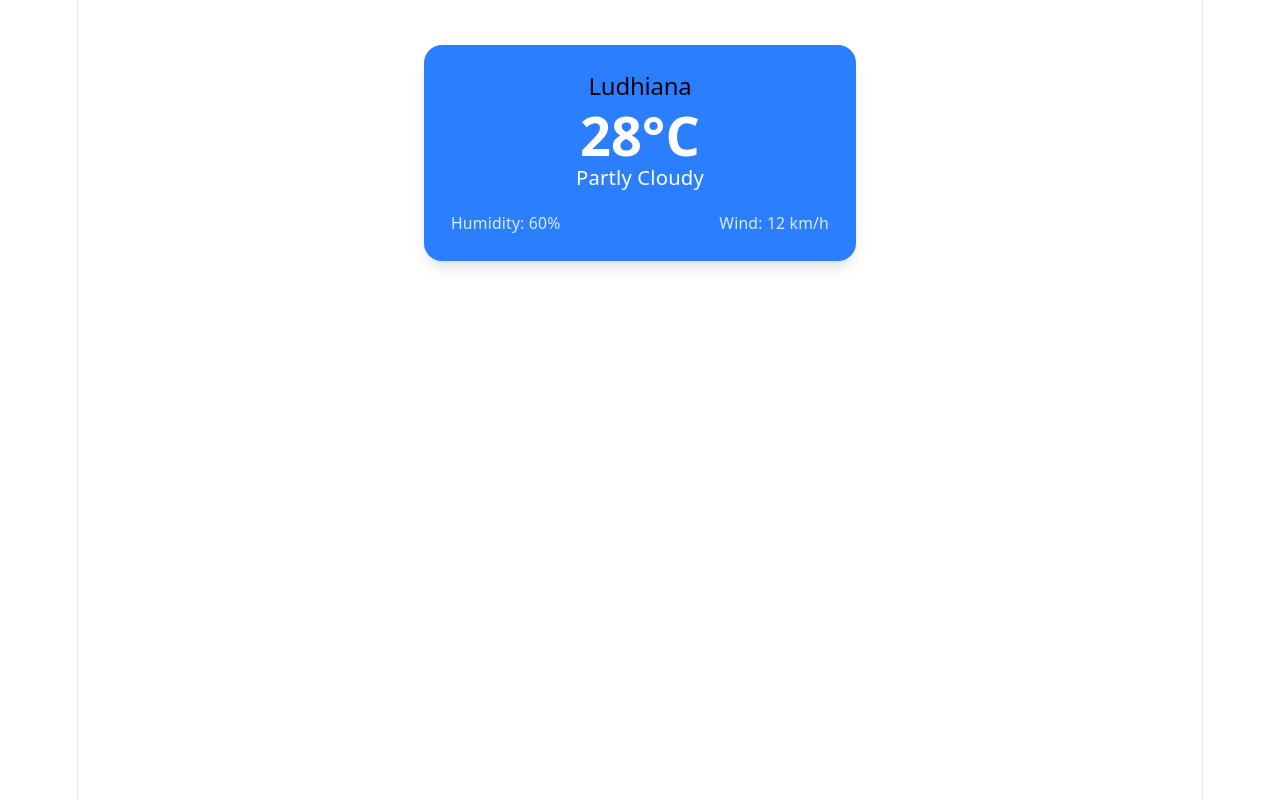
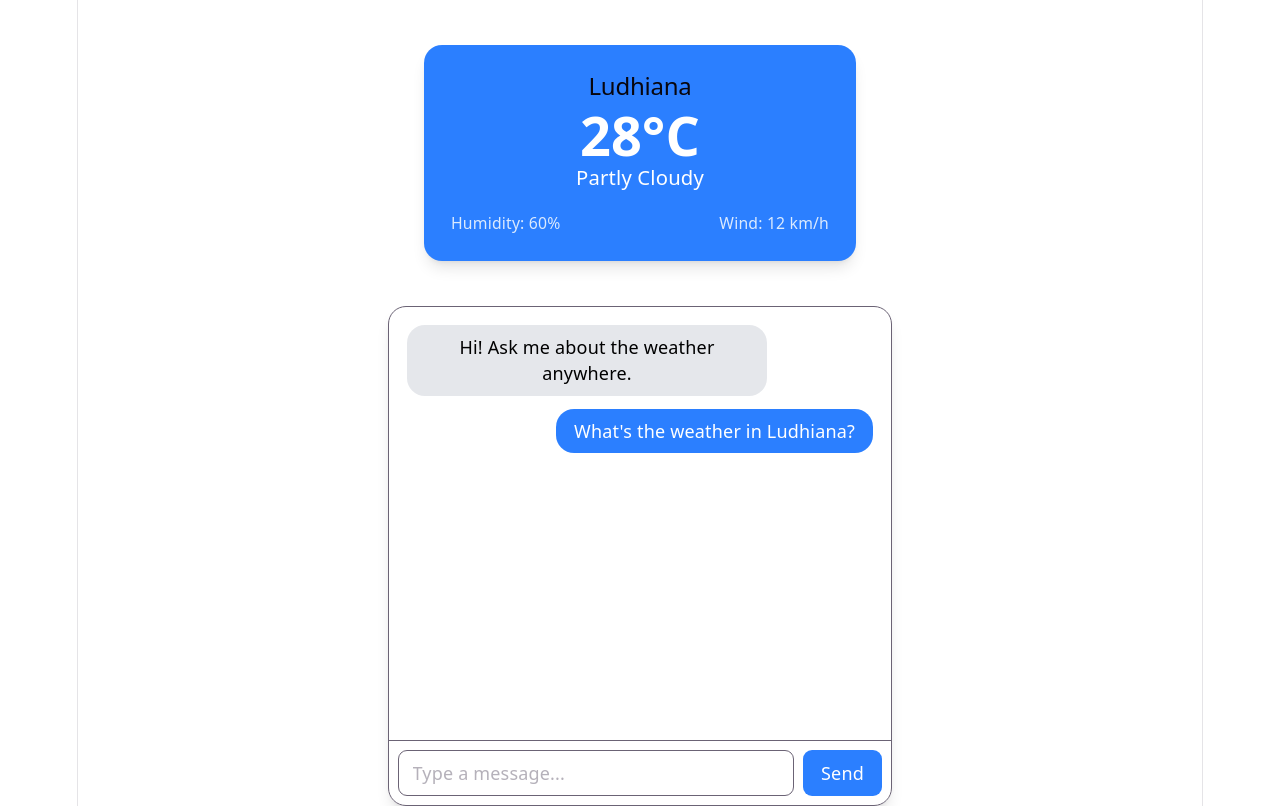
Before and after one commit to Cctarun123/weathergpt, a React (Vite) app in the folder frontend/: page / in a window 1280 px wide. Built offline with nearby package versions, Linux system fonts and the light colour scheme.

Commit message:
Add ChatWindow component with message bubbles and input

```diff
--- a/frontend/src/App.jsx
+++ b/frontend/src/App.jsx
@@ -1,9 +1,11 @@
 import WeatherCard from './components/WeatherCard'
+import ChatWindow from './components/ChatWindow'
 
 function App() {
   return (
     <div>
       <WeatherCard />
+       <ChatWindow />
     </div>
   )
 }
--- /dev/null
+++ b/frontend/src/components/ChatWindow.jsx
@@ -0,0 +1,65 @@
+import { useState } from 'react'
+
+function ChatWindow() {
+  const [messages, setMessages] = useState([
+    { sender: 'bot', text: 'Hi! Ask me about the weather anywhere.' },
+    { sender: 'user', text: 'What\'s the weather in Ludhiana?' },
+  ])
+  const [input, setInput] = useState('')
+  const [loading, setLoading] = useState(false)
+
+  const handleSend = () => {
+    if (!input.trim()) return
+    setMessages([...messages, { sender: 'user', text: input }])
+    setInput('')
+    setLoading(true)
+
+    setTimeout(() => {
+      setMessages((prev) => [...prev, { sender: 'bot', text: 'Fetching weather data...' }])
+      setLoading(false)
+    }, 1000)
+  }
+
+  return (
+    <div className="max-w-md mx-auto mt-10 border rounded-2xl shadow-lg flex flex-col h-[500px]">
+      <div className="flex-1 overflow-y-auto p-4 space-y-3">
+        {messages.map((msg, i) => (
+          <div
+            key={i}
+            className={`flex ${msg.sender === 'user' ? 'justify-end' : 'justify-start'}`}
+          >
+            <div
+              className={`rounded-2xl px-4 py-2 max-w-xs ${
+                msg.sender === 'user' ? 'bg-blue-500 text-white' : 'bg-gray-200 text-black'
+              }`}
+            >
+              {msg.text}
+            </div>
+          </div>
+        ))}
+        {loading && (
+          <div className="flex justify-start">
+            <div className="rounded-2xl px-4 py-2 bg-gray-200 text-black">Typing...</div>
+          </div>
+        )}
+      </div>
+      <div className="flex border-t p-2">
+        <input
+          className="flex-1 border rounded-lg px-3 py-2 mr-2"
+          value={input}
+          onChange={(e) => setInput(e.target.value)}
+          onKeyDown={(e) => e.key === 'Enter' && handleSend()}
+          placeholder="Type a message..."
+        />
+        <button
+          onClick={handleSend}
+          className="bg-blue-500 text-white px-4 py-2 rounded-lg"
+        >
+          Send
+        </button>
+      </div>
+    </div>
+  )
+}
+
+export default ChatWindow
```
